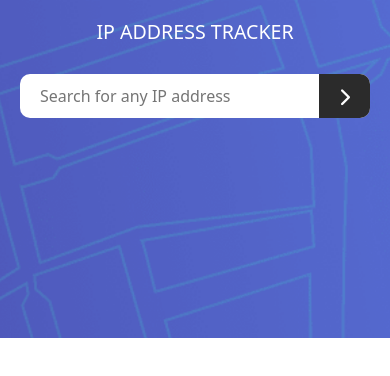
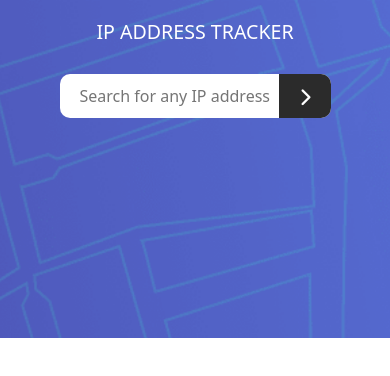
Before and after one commit to poojas10/ip-tracker, a plain HTML site: page index.html in a window 390 px wide. Drawn offline with nearby package versions, Linux system fonts and the light colour scheme; no server answers; files whose address does not match are found by name.

Commit message:
cahnged input styling

```diff
--- a/style.css
+++ b/style.css
@@ -136,7 +136,7 @@ form h1 {
     height: 12rem;
   }
   #user-input {
-    width: 30rem;
+    /* min-width: 30rem; */
     font-size: 1.6rem;
   }
   .ip_info__display {
@@ -165,6 +165,9 @@ form h1 {
   .ip_info {
     padding: 0;
   }
+  #user-input {
+    min-width: 25rem;
+  }
 }
 @media screen and (min-width: 580px) and (max-width: 760px) {
   .ip_info {
```
